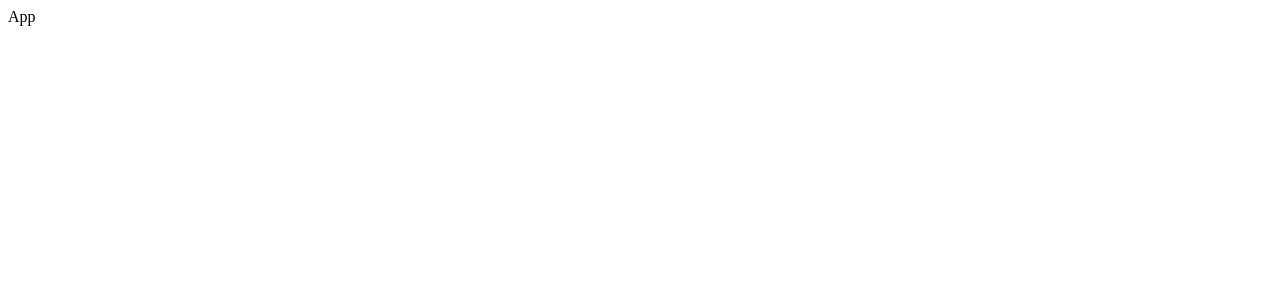
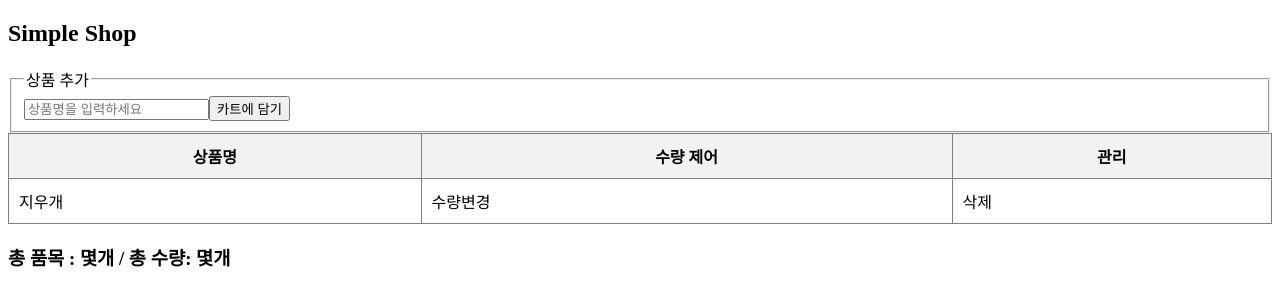
Before and after one commit to beruse2005-cloud/react-01-cart, a React (Vite) app: page / in a window 1280 px wide. Shown: the top 306 px of the page. Built offline with nearby package versions, Linux system fonts and the light colour scheme.

Commit message:
초기 렌더링을 위한 코드 작성

```diff
--- a/src/App.jsx
+++ b/src/App.jsx
@@ -1,5 +1,45 @@
+import {useState} from "react";
+
 function App() {
-    return <>App</>
+    const [name, setName] = useState("");    // input 관리용
+    const [cart, setCart] = useState([]);    // 목록 관리용
+    return (
+        <>
+            <h2>Simple Shop</h2>
+            <fieldset>
+                <legend>상품 추가</legend>
+                <form>
+                    <input placeholder={"상품명을 입력하세요"} value={name} />
+                    <button type={"submit"}>카트에 담기</button>
+                </form>
+            </fieldset>
+            <table border={1}
+                   cellPadding={10}
+                   style={{
+                       // react에서 style 속성은 객체로 전달해줄 수 있으며,
+                       // key: value 형태로 프로퍼티를 기록하는데
+                       // key에는 camelCase로 작성해주어야 함
+                       width: "100%",
+                       borderCollapse: "collapse",
+                   }}>
+                <thead style={{ backgroundColor: "#f2f2f2"}}>
+                <tr>
+                    <th>상품명</th>
+                    <th>수량 제어</th>
+                    <th>관리</th>
+                </tr>
+                </thead>
+                <tbody>
+                <tr>
+                    <td>지우개</td>
+                    <td>수량변경</td>
+                    <td>삭제</td>
+                </tr>
+                </tbody>
+            </table>
+            <h3>총 품목 : 몇개 / 총 수량: 몇개</h3>
+        </>
+    )
 }
 
 export default App;
```
